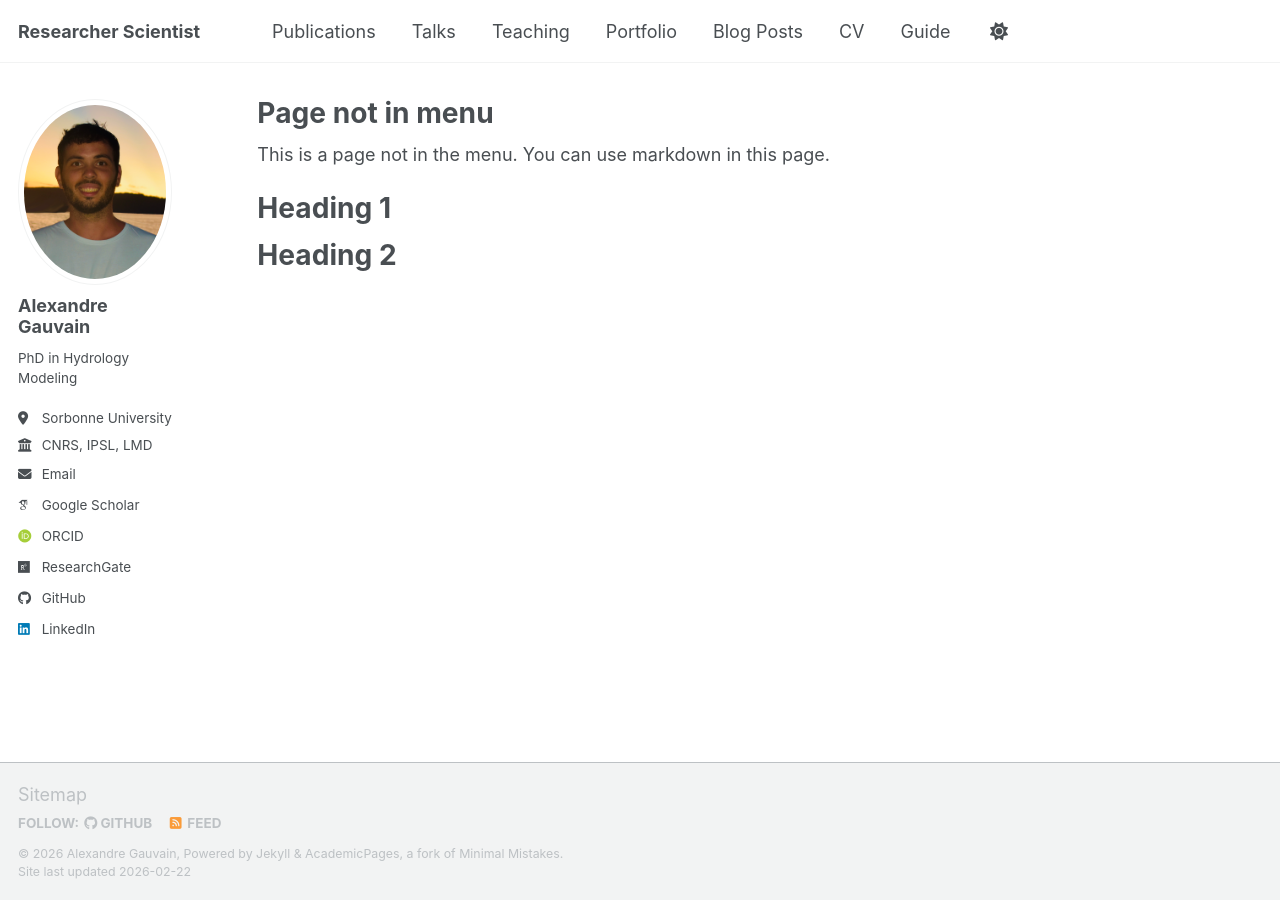
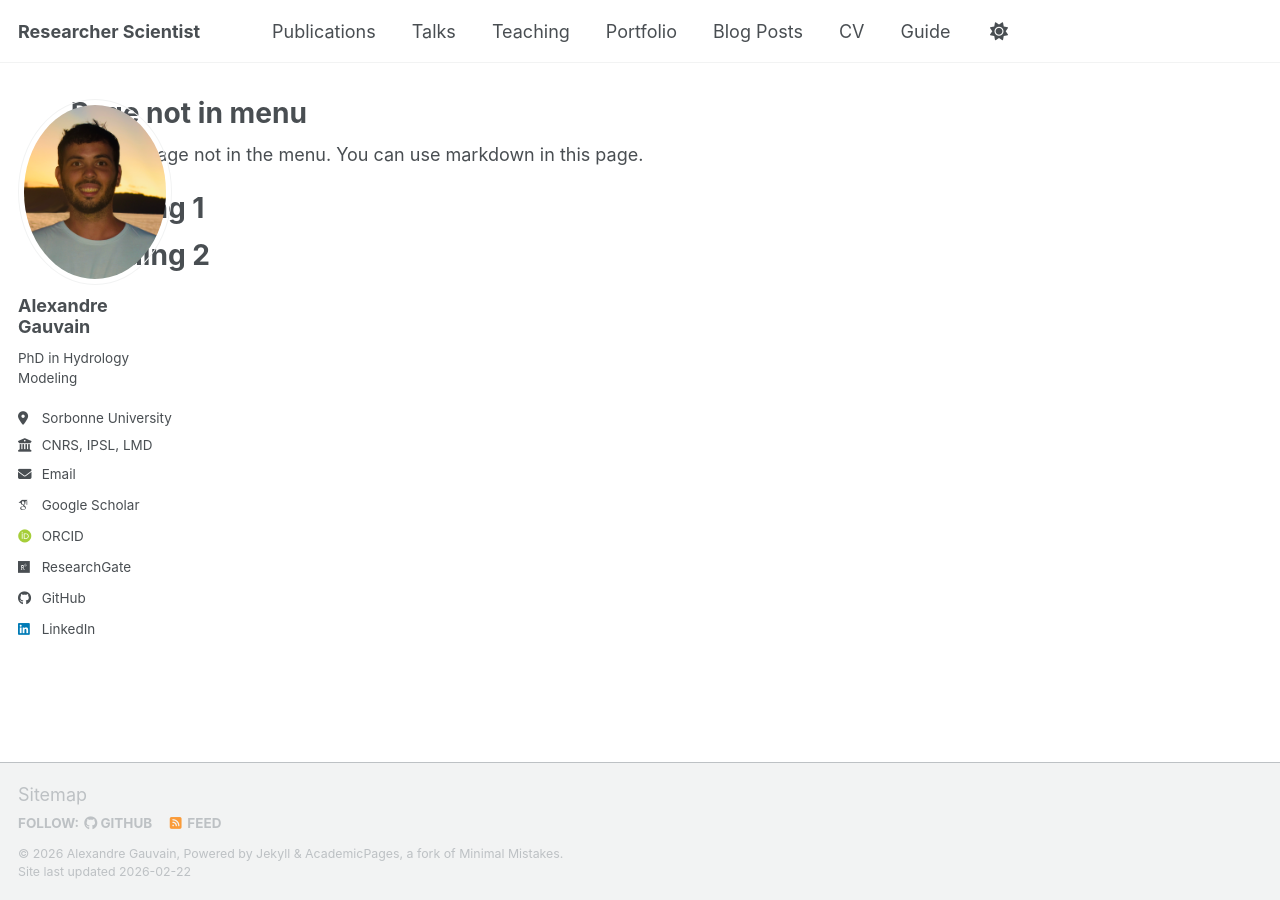
Before and after one commit to Alex-Gauvain/Alex-Gauvain.github.io, a Jekyll site: the page built from _pages/non-menu-page.md, in a window 1280 px wide. Built offline with Jekyll 4.4.1, drawn with Linux system fonts in a browser that asks for light colours; some web fonts are replaced; a script bundle is joined from its source files by our own code; library files that are not in the unit come from our copies.

Commit message:
Update main.scss

```diff
--- a/assets/css/main.scss
+++ b/assets/css/main.scss
@@ -117,7 +117,7 @@ h1:before, .anchor:before {
 @media (min-width: 925px) {
   .page {
     float: right;
-    width: 85%;
+    width: 100%;
   }
 
   .sidebar {
```
